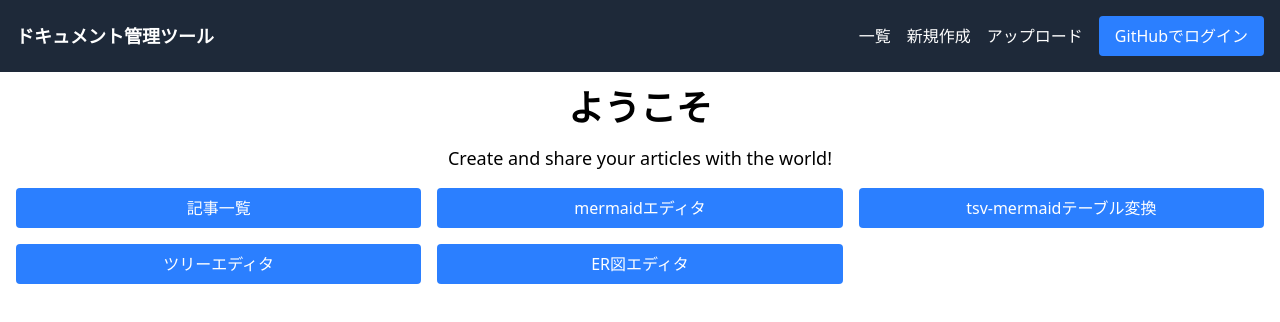
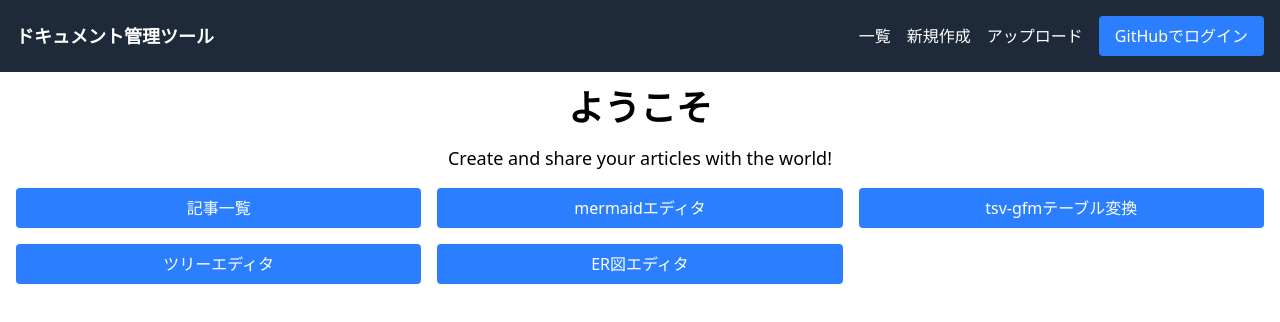
Before and after one commit to gotsui/Markdown, a Next.js app in the folder src/newproject/: page / in a window 1280 px wide. Shown: the top 322 px of the page. Built offline with nearby package versions, Linux system fonts and the light colour scheme; no server answers.

Commit message:
テーブル変換ページのurl変更

```diff
--- a/src/newproject/src/app/page.tsx
+++ b/src/newproject/src/app/page.tsx
@@ -19,10 +19,10 @@ const HomePage = () => {
                     mermaidエディタ
                 </Link>
                 <Link
-                    href="/mermaidtable"
+                    href="/gfmtable"
                     className="px-4 py-2 bg-blue-500 text-white rounded hover:bg-blue-600"
                 >
-                    tsv-mermaidテーブル変換
+                    tsv-gfmテーブル変換
                 </Link>
                 <Link
                     href="/tree"
```
Also changed, not shown: src/newproject/src/app/gfmtable/page.tsx (renamed from src/newproject/src/app/mermaidtable/page.tsx).
